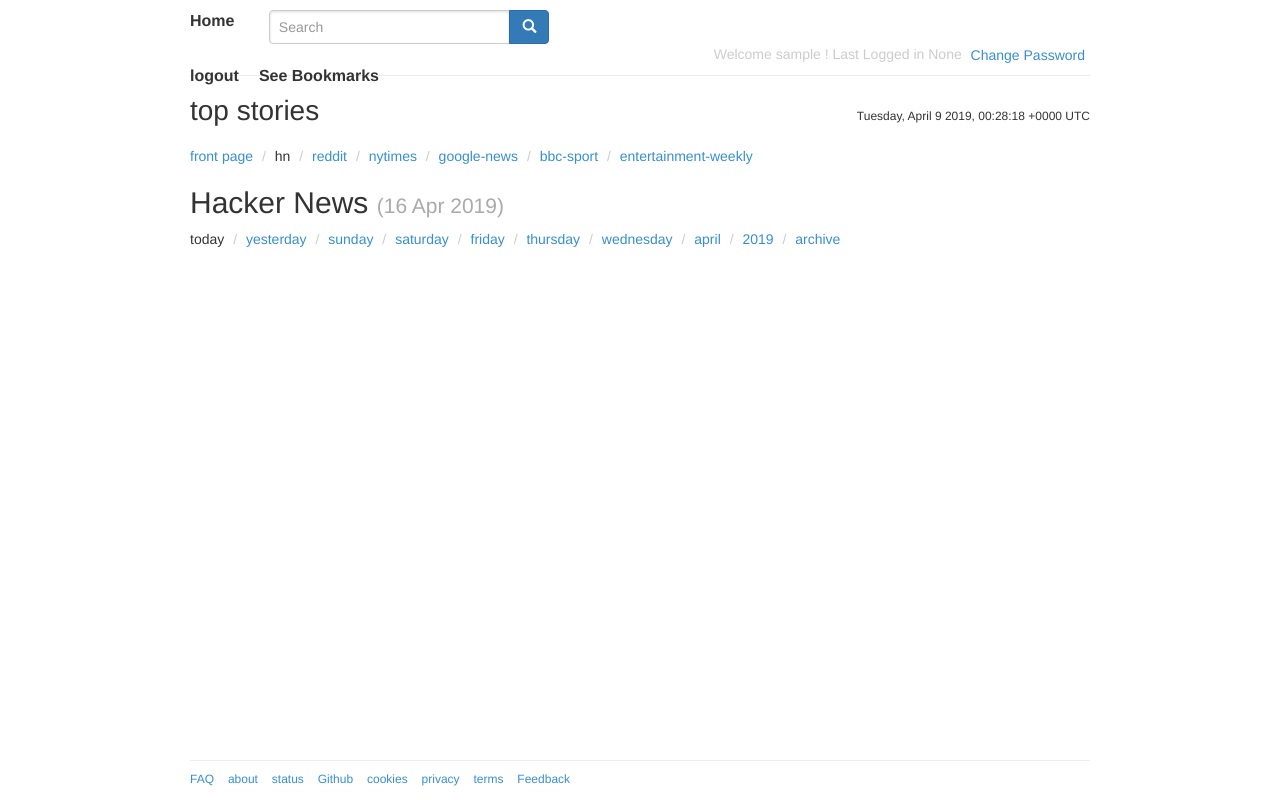
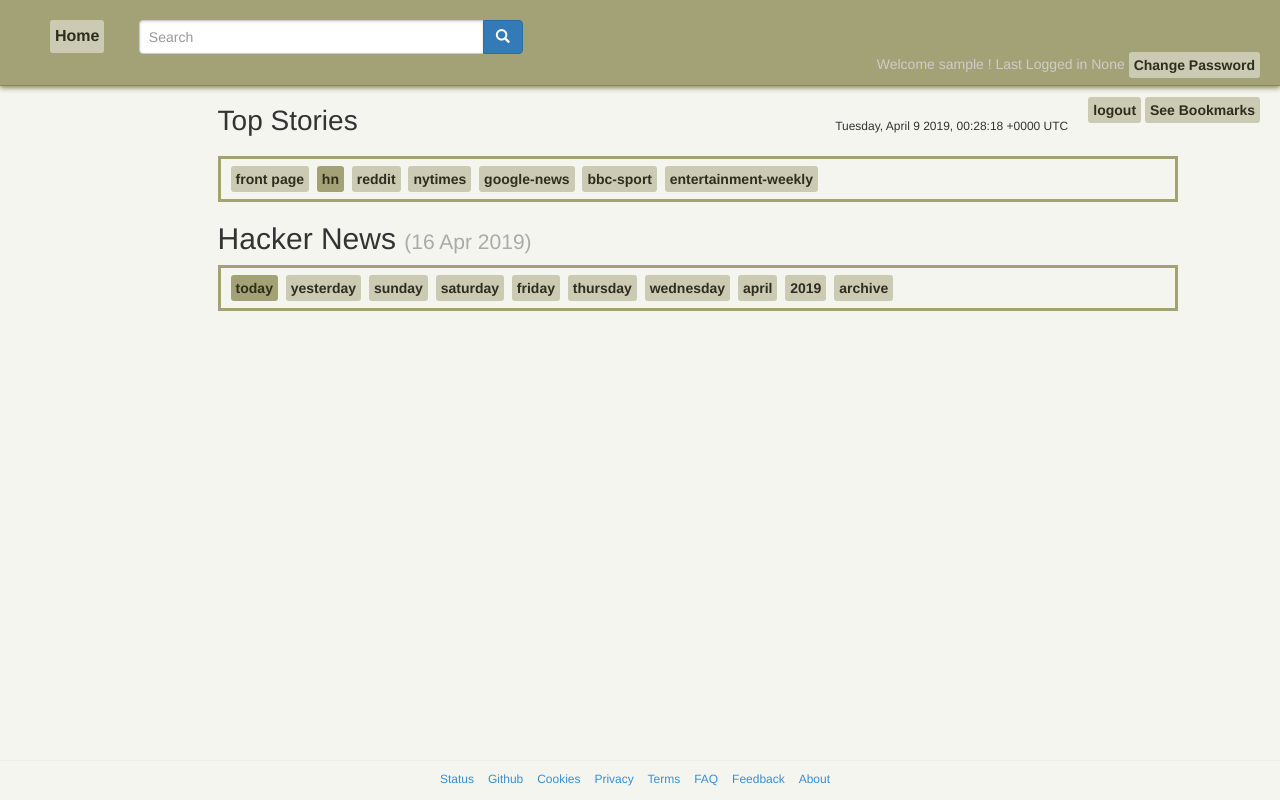
Before and after one commit to Tikam02/Online-Trending, a Django app: page /hn/ in a window 1280 px wide. Run offline with Django 3.2, Linux system fonts and the light colour scheme; the visitor is signed in with stand-in values (Sample User, id 1); data comes from the database, SQL or seed files in the repository; data that the repository does not hold is empty; some libraries are stand-ins or nearby versions.

Commit message:
UI changes'

```diff
--- a/apex/apex/static/css/woid.css
+++ b/apex/apex/static/css/woid.css
@@ -18,6 +18,7 @@ html {
 
 body {
   margin: 0;
+  background-color: #f5f5f0 ;
 }
 
 /* HTML5 display definitions
@@ -447,9 +448,9 @@ body {
   font-family: 'Helvetica Neue', Helvetica, Arial, sans-serif;
   font-size: 14px;
   line-height: 1.42857143;
-  width: 960px;
+  /*width: 960px;*/
   margin: 0 auto;
-  padding: 0 30px;
+  /*padding: 0 30px;*/
   color: #333;
 }
 
@@ -463,10 +464,54 @@ a {
   color: #378fd2;
 }
 
+
+
+
+.button {
+  border-radius: 3px;
+  background-color: #cbcbb3;
+  color: #2e2e1f;
+  text-align: center;
+  padding: 5px;
+  transition: all 0.5s;
+  cursor: pointer;
+}
+
+.button span {
+  cursor: pointer;
+  display: inline-block;
+  position: relative;
+  transition: 0.5s;
+  font-weight: bold;
+}
+
+.button span:after {
+  content: '\00bb';
+  position: absolute;
+  opacity: 0;
+  top: 0;
+  right: -20px;
+  transition: 0.5s;
+}
+
+.button:hover span {
+  padding-right: 25px;
+}
+
+.button:hover span:after {
+  opacity: 1;
+  right: 0;
+}
+
 header {
-  border-bottom: 1px solid #eee;
-  padding: 10px 0;
+  border-bottom: 1px solid #89895d;
+  padding: 20px 20px 10px 50px;
   margin-bottom: 20px;
+  background-color:  #a2a276;
+  box-shadow: 0px 2px 5px #89895d;
+}
+#search{
+  margin-left: 20%;
 }
 
 header > a {
@@ -496,6 +541,13 @@ header nav a {
   margin: 0 auto -40px;
 }
 
+main{
+  width: 960px;
+  margin-left: 17%;
+  margin-right: 20%;
+ /* background-color: black;*/
+}
+
 .push {
   height: 40px;
 }
@@ -505,6 +557,21 @@ footer {
   height: 40px;
   position: relative;
   padding-top: 7px;
+  text-align: center;
+}
+
+
+#left{
+  float: left;
+  width: 50%;
+  padding: 0.5% 0% 0.5% 5%;
+}
+
+#right{
+  text-align: right;
+   float: right;
+  width: 50%;
+  padding: 0.5% 5% 0.5% 0%;
 }
 
 footer a {
@@ -519,7 +586,9 @@ main > ol {
 
 ul[class^='menu-'] {
   margin: 0 0 20px 0;
-  padding: 0;
+  border-color: #a2a276;
+  border-style: solid;
+  padding: 10px;
 }
 
 ul[class^='menu-'] li {
@@ -528,10 +597,11 @@ ul[class^='menu-'] li {
 }
 
 ul[class^='menu-'] li + li:before {
-  padding: 0 5px;
+  /*padding: 0 5px;*/
   color: #ccc;
-  content: "/\00a0";
+  content: "\00a0";
 }
+
 
 ul.paginator li {
   list-style: none;
@@ -547,11 +617,20 @@ h3 {
 .stories {
   padding-left: 0;
   margin-bottom: 20px;
+  margin-right: 15%;
+  list-style-type: none;
 }
 
 .stories li {
-  padding-left: 5px;
-  margin-bottom: 5px;
+  margin-bottom: 15px;
+  background-color: white;
+  border-radius: 10px;
+  border: #a2a276 ;
+  box-shadow: 2px 2px 5px #89895d;
+}
+
+.stories li:hover{
+  box-shadow: 3px 3px 3px 3px #89895d;
 }
 
 .stories li p {
@@ -559,6 +638,65 @@ h3 {
   font-size: 11px;
   color: #666;
 }
+
+#posttitle{
+  background-color: #5c5c3d;
+  padding: 10px;
+  border-radius: 10px;
+  color: #ebebe0;
+  font-weight: bold;
+  font-size: 18px;
+}
+
+#ptitle{
+  color: #ebebe0;
+}
+
+#ptitle:hover{
+  color:  #2e2e1f;
+}
+
+#reddit_post{
+  width: 100%;
+  box-sizing: border-box;
+  overflow: auto;
+  font-size: 12px;
+  padding-top: 8px;
+}
+
+#postcontent{
+  padding: 20px;
+  box-sizing: border-box;
+  overflow: auto;
+}
+
+#bookmark_post{
+  float: right;
+}
+
+#bookmark_title{
+  font-size: 22px;
+  font-weight: bold;
+  border-bottom: #3d3d29 solid 1px
+}
+
+#bookmark_flex{
+  background-color: #e0e0d1;
+  border-radius: 10px;
+  padding:10px 20px;
+}
+
+
+#profile{
+  float: right;
+  padding: 25px 0px;
+  margin-left: 20px;
+}
+
+table th{
+  padding: 10px;
+}
+
 
 button {
   display: inline-block;
@@ -713,6 +851,14 @@ ul li a.active {
   text-decoration: none;
   color: #333;
   font-weight: 500;
+  background-color: #a2a276;
+  border-radius: 3px;
+  color: #2e2e1f;
+  text-align: center;
+  padding: 5px;
+  transition: all 0.5s;
+  cursor: pointer;
+  font-weight: bold;
 }
 
 main h2 small {
--- a/apex/apex/templates/base.html
+++ b/apex/apex/templates/base.html
@@ -33,23 +33,25 @@
   <div class="wrapper">
     <header>
 
-      <a href="{% url 'front_page' %}">Home</a>
+      <a href="{% url 'front_page' %}" class="button"><span>Home </span></a>
+
       {% block search %}
 
         {% include 'search_posts.html' %}
+
         {% endblock %}
 
       {% if user.is_authenticated %}
         <nav>Welcome {{ user.username }} ! Last Logged in {{ user.last_login}}
-          <a href="{% url 'password_change' %}">Change Password</a></nav>
-          <a href="{% url 'logout' %}">logout</a></nav>
-          <a href="{% url 'bookmarks' %}">See Bookmarks</a>
+          <a href="{% url 'password_change' %}" class="button"><span>Change Password</span></a></nav>
+          <div id="profile">
+          <a href="{% url 'logout' %}" class="button"><span>logout</span></a>
+          <a href="{% url 'bookmarks' %}" class="button"><span>See Bookmarks</span></a>
+        </div>
+
       {% else %}
-        <nav><a href="{% url 'signup' %}">sign up</a> / <a href="{% url 'login' %}">login</a></nav>
+        <nav><a href="{% url 'signup' %}" class="button"><span>Sign Up</span></a> / <a href="{% url 'login' %}"class="button"><span>Login</span></a></nav>
       {% endif %}
-      <nav>
-
-      </nav>
     </header>
     <main>
 
@@ -60,22 +62,22 @@
       </div>
     {% endfor %}
     {% block menu %}
-      <h1>top stories<span class="utc"></span></h1>
+      <h1>Top Stories<span class="utc"></span></h1>
       {% include 'includes/menu.html' %}
     {% endblock %}
     {% block content %}{% endblock %}
     </main>
-    <div class="push"></div>
+    <div class="push" id="stories"></div>
   </div>
   <footer>
+    <a href="{% url 'status' %}">Status</a>
+    <a href="https://github.com/Tikam02/Online-Trending" target="_blank">Github</a>
+    <a href="{% url 'cookies' %}">Cookies</a>
+    <a href="{% url 'privacy' %}">Privacy</a>
+    <a href="{% url 'terms' %}">Terms</a>
     <a href="{% url 'FAQ' %}">FAQ</a>
-    <a href="{% url 'about' %}">about</a>
-    <a href="{% url 'status' %}">status</a>
-    <a href="https://github.com/Tikam02/Online-Trending" target="_blank">Github</a>
-    <a href="{% url 'cookies' %}">cookies</a>
-    <a href="{% url 'privacy' %}">privacy</a>
-    <a href="{% url 'terms' %}">terms</a>
-      <a href="{%url 'feedback' %}">Feedback</a>
+    <a href="{%url 'feedback' %}">Feedback</a>
+    <a href="{% url 'about' %}">About</a>
   </footer>
   <script src="{% static 'js/ga.js' %}"></script>
   <script src="{% static 'js/vendor/jquery-1.11.3.min.js' %}"></script>
--- a/apex/apex/templates/includes/menu.html
+++ b/apex/apex/templates/includes/menu.html
@@ -1,8 +1,15 @@
 {% load startswith %}
-
+{% load staticfiles %}
+<!DOCTYPE html>
+<html>
+<head>
+  <title>{% block title %}Online Trending{% endblock %}</title>
+<link href="{% static 'css/woid.css' %}" rel="stylesheet" >
+{% block stylesheet %}{% endblock %}
+</head>
 <ul class="menu-services">
-  <li><a href="{% url 'front_page' %}"{% if request.path == '/' %} class="active"{% endif %}>front page</a></li>
+  <li><a href="{% url 'front_page' %}"{% if request.path == '/' %} class="active"{% endif %}  class="button"><span>front page</span></a></li>
   {% for slug in services_slugs %}
-    <li><a href="{% url 'services:index' slug %}"{% if request.path|startswith:slug %} class="active"{% endif %}>{{ slug }}</a></li>
+    <li><a href="{% url 'services:index' slug %}"{% if request.path|startswith:slug %}  class="active"{% endif %} class="button"><span>{{ slug }}</span></a></li>
   {% endfor %}
 </ul>
--- a/apex/apex/templates/registration/login.html
+++ b/apex/apex/templates/registration/login.html
@@ -18,7 +18,7 @@
 {% block menu %}{% endblock %}
 
 {% block content %}
-<div id="container-login" >
+<div id="container" >
   <h2 id="title">
    <img src="{% static 'img/lock.png' %}" id="invert">
 	Login
--- a/apex/apex/templates/registration/signup.html
+++ b/apex/apex/templates/registration/signup.html
@@ -18,7 +18,7 @@
 {% block menu %}{% endblock %}
 
 {% block content %}
-<div id="container-signup" >
+<div id="container" >
   <h2 id="title">
    <img src="{% static 'img/lock.png' %}" id="invert_s">
     Sign Up
@@ -29,7 +29,7 @@
       {% include 'includes/form.html' %}
       <div>
         <button type="submit" id="submit" >Create an account</button>
-        <span id="having_account">Already have an account? <a href="{% url 'login' %}">Login</a></span>
+        <div id="having_account">Already have an account? <a href="{% url 'login' %}">Login</a></div>
       </div>
     </form>
   </div>
--- a/apex/apex/templates/services/includes/menu.html
+++ b/apex/apex/templates/services/includes/menu.html
@@ -1,14 +1,22 @@
 {% load services_url %}
-
-<ul class="menu-stories">
-  <li><a href="{% url 'services:index' service.slug %}">today</a></li>
-  <li><a href="{% services_url slug=service.slug delta=1 %}">yesterday</a></li>
-  <li><a href="{% services_url slug=service.slug delta=2 %}">{% services_url_name slug=service.slug delta=2 %}</a></li>
-  <li><a href="{% services_url slug=service.slug delta=3 %}">{% services_url_name slug=service.slug delta=3 %}</a></li>
-  <li><a href="{% services_url slug=service.slug delta=4 %}">{% services_url_name slug=service.slug delta=4 %}</a></li>
-  <li><a href="{% services_url slug=service.slug delta=5 %}">{% services_url_name slug=service.slug delta=5 %}</a></li>
-  <li><a href="{% services_url slug=service.slug delta=6 %}">{% services_url_name slug=service.slug delta=6 %}</a></li>
-  <li><a href="{% services_url_month slug=service.slug %}">{% services_url_month_name %}</a></li>
-  <li><a href="{% services_url_year slug=service.slug %}">{% now 'Y' %}</a></li>
-  <li><a href="{% url 'services:archive' service.slug %}">archive</a></li>
+{% load staticfiles %}
+<!DOCTYPE html>
+<html>
+<head>
+  <title>{% block title %}Online Trending{% endblock %}</title>
+<link href="{% static 'css/woid.css' %}" rel="stylesheet" >
+{% block stylesheet %}{% endblock %}
+</head>
+<ul class="menu-stories" >
+  <li><a href="{% url 'services:index' service.slug %}" class="button"><span>today</span></a></li>
+  <li><a href="{% services_url slug=service.slug delta=1 %}" class="button"><span>yesterday</span></a></li>
+  <li><a href="{% services_url slug=service.slug delta=2 %}" class="button"><span>{% services_url_name slug=service.slug delta=2 %}</span></a></li>
+  <li><a href="{% services_url slug=service.slug delta=3 %}" class="button"><span>{% services_url_name slug=service.slug delta=3 %}</span></a></li>
+  <li><a href="{% services_url slug=service.slug delta=4 %}" class="button"><span>{% services_url_name slug=service.slug delta=4 %}</span></a></li>
+  <li><a href="{% services_url slug=service.slug delta=5 %}" class="button"><span>{% services_url_name slug=service.slug delta=5 %}</span></a></li>
+  <li><a href="{% services_url slug=service.slug delta=6 %}" class="button"><span>{% services_url_name slug=service.slug delta=6 %}</span></a></li>
+  <li><a href="{% services_url_month slug=service.slug %}" class="button"><span>{% services_url_month_name %}</span></a></li>
+  <li><a href="{% services_url_year slug=service.slug %}" class="button"><span>{% now 'Y' %}</span></a></li>
+  <li><a href="{% url 'services:archive' service.slug %}" class="button"><span>archive</span></a></li>
 </ul>
+</html>
```
Also changed, not shown: apex/apex/static/css/register.css (+7 -11 lines), apex/apex/templates/bookmarks.html (+7 -2 lines), apex/apex/templates/services/includes/nytimes_story.html (+14 -3 lines), apex/apex/templates/services/includes/reddit_story.html (+11 -3 lines).
